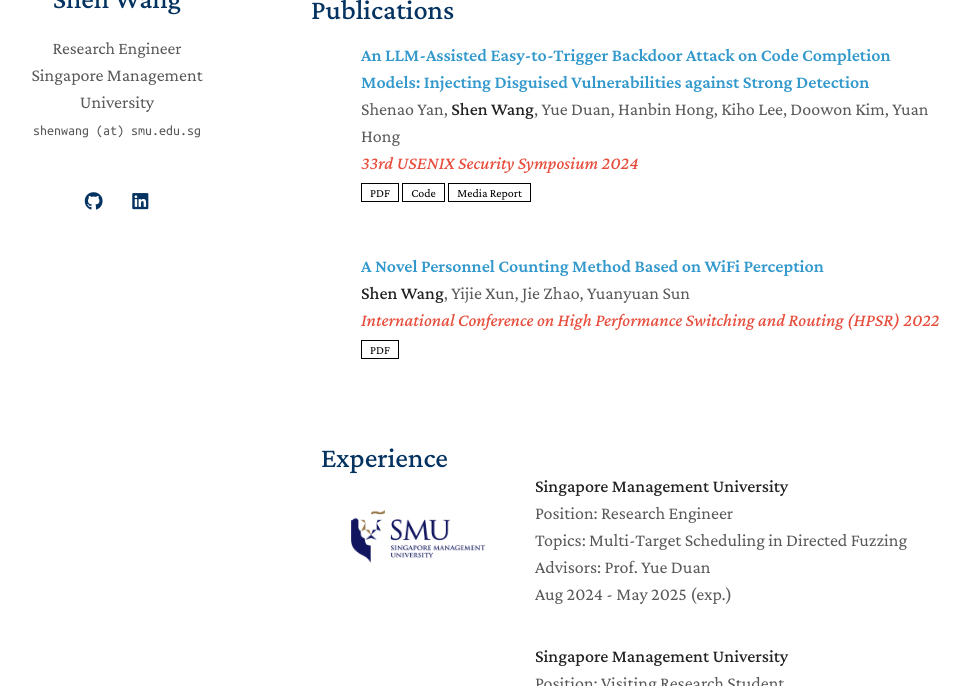
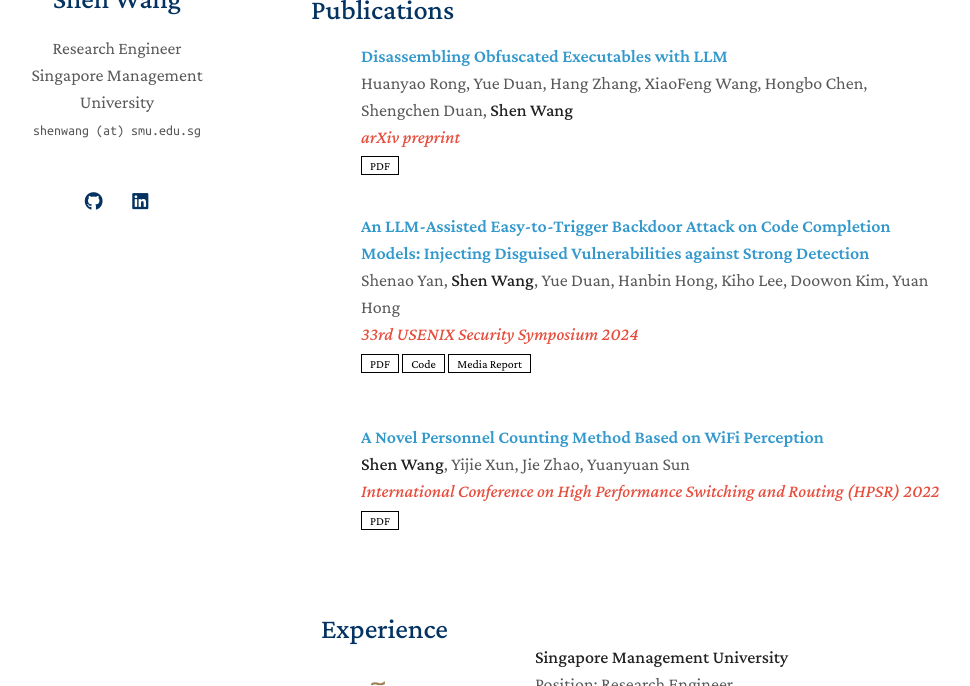
Before and after one commit to 5hEn918/5hEn918.github.io, a Jekyll site: the page built from index.md, in a window 1280 px wide and 900 px high, scrolled down 389 px, cut to the strip 214-900 px from the top of the window. Shown: the whole strip, without its empty margins (159-1129 px from the left). Built offline with Jekyll 4.4.1, drawn with Linux system fonts in a browser that asks for light colours; a style sheet for code colours, icons or effects is not loaded; our own code applies the rules of GitHub Pages for plain Markdown files.

Commit message:
add pubs

```diff
--- a/_data/publications.yml
+++ b/_data/publications.yml
@@ -1,4 +1,14 @@
 main:
+
+  - title: Disassembling Obfuscated Executables with LLM
+    authors: Huanyao Rong, Yue Duan, Hang Zhang, XiaoFeng Wang, Hongbo Chen, Shengchen Duan, <strong>Shen Wang</strong>
+    # conference_short: Security
+    conference: arXiv preprint
+    pdf: https://arxiv.org/abs/2407.08924
+    # code: https://github.com/datasec-lab/CodeBreaker
+    # media_report: https://darkreading.com/application-security/researchers-turn-code-completion-llms-into-attack-tools
+
+
 
   - title: "An LLM-Assisted Easy-to-Trigger Backdoor Attack on Code Completion Models: Injecting Disguised Vulnerabilities against Strong Detection"
     authors: Shenao Yan, <strong>Shen Wang</strong>, Yue Duan, Hanbin Hong, Kiho Lee, Doowon Kim, Yuan Hong
```
